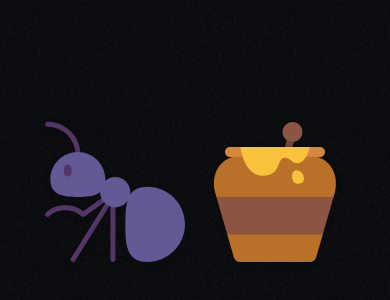
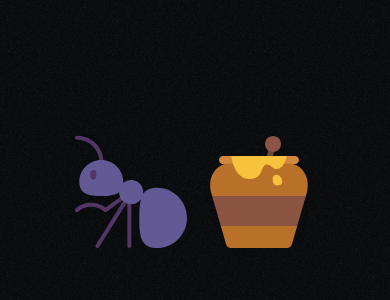
Before and after one commit to Drakarta/PortfolioReact, a React (Vite) app: page / in a window 390 px wide. Shown: the part 236-536 px from the top of the page. Built offline with nearby package versions, Linux system fonts and the light colour scheme.

Commit message:
mobile home

```diff
--- a/src/components/home/AntHoneyM.tsx
+++ b/src/components/home/AntHoneyM.tsx
@@ -5,7 +5,7 @@ import ant from "../../assets/ant_flat.svg";
 import honey from "../../assets/honey_pot_flat.svg";
 
 export default function AntHoneyM() {
-  const size = 5;
+  const size = 4;
   const [nameActive, setNameActive] = useState(false);
   return (
     <div>
```
